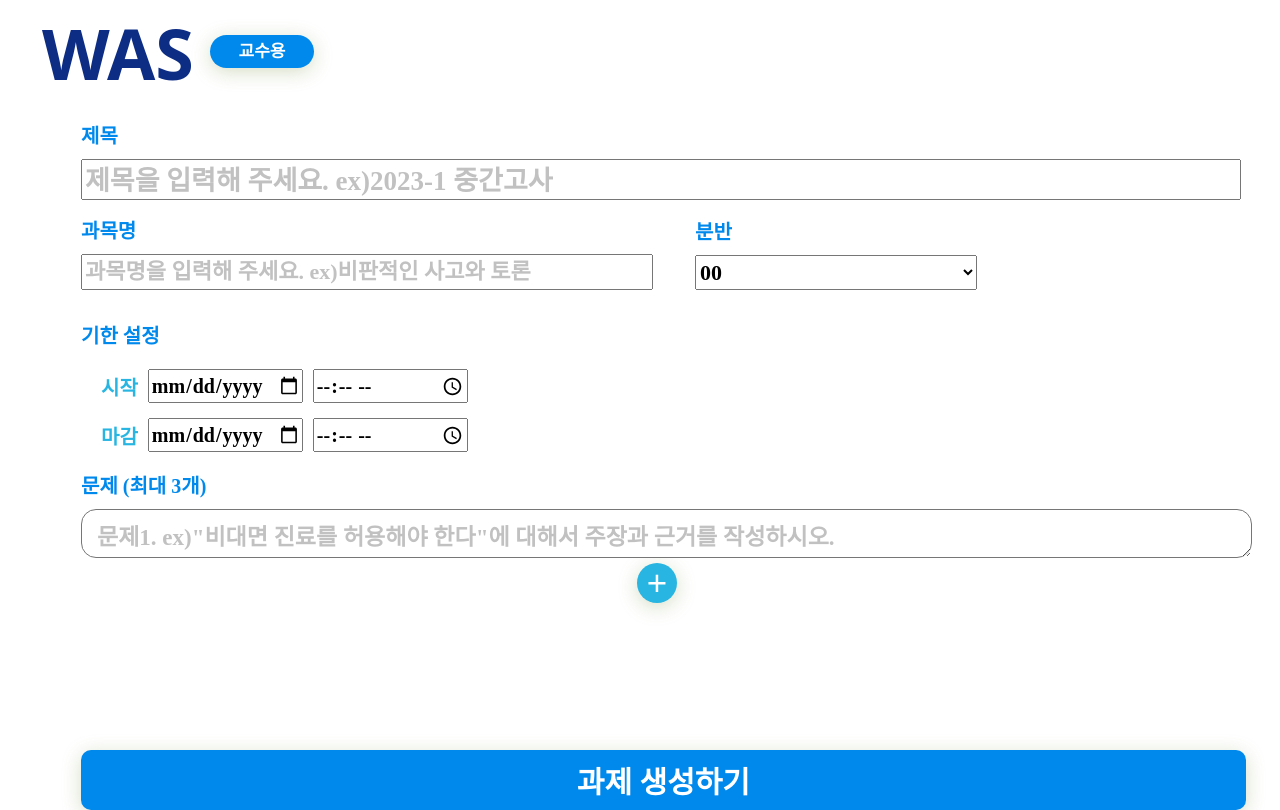
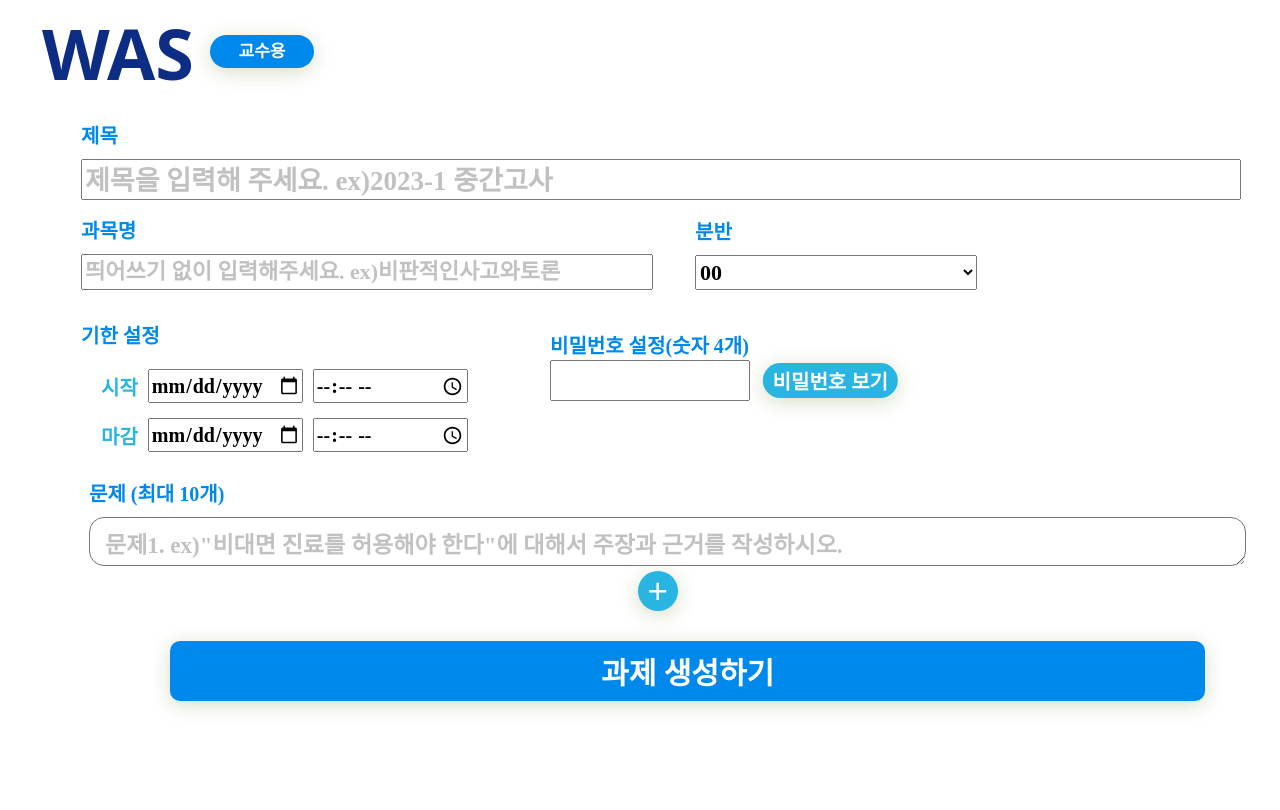
Before and after one commit to WAS-WritingAutomaticScoringAIService/WAS-Front, a React (Create React App) app: page /createtask in a window 1280 px wide. Built offline with nearby package versions, Linux system fonts and the light colour scheme.

Commit message:
feat:과제 생성 페이지 비밀번호 추가

```diff
--- a/src/pro/CreateTask.css
+++ b/src/pro/CreateTask.css
@@ -146,12 +146,62 @@
   }
 
 
+  .password {
+    position: absolute;
+    width: 30%;
+    max-width: 100%;
+    font-size: 20px;
+    font-family: 'Poppins';
+    font-style: normal;
+    font-weight: 700;
+    margin-top: 20px;
+    color: #0089ED;
+    top: 310px;
+    left: 550px;
+  }
+
+  .password input {
+    width: 50%;
+    height: 35px;
+    max-width: 100%;
+    font-size: 20px;
+    font-family: 'Poppins';
+    font-style: normal;
+    font-weight: 700;
+    margin-top: 10px;
+    position: absolute;
+    top: 20px;
+    left: 0;
+  }
+
+  .password button {
+    width: 35%;
+    height: 35px;
+    max-width: 100%;
+    font-size: 20px;
+    font-family: 'Poppins';
+    font-style: normal;
+    font-weight: 700;
+    margin-top: 10px;
+    position: absolute;
+    top: 23px;
+    left: 73%;
+    transform: translateX(-50%);
+    text-align: center;
+    background-color: #28B5E1;
+    box-shadow: 0px 4px 19px rgba(119, 147, 65, 0.3);
+    color: white;
+    border: none;
+    cursor: pointer;
+    border-radius: 20px;
+  }
+
+
 
   .questions {
-    position: absolute;
+    position: relative;
     width: 90%;
     max-width: 100%;
-    height: 65px;
     font-size: 20px;
     font-family: 'Poppins';
     font-style: normal;
@@ -159,7 +209,6 @@
     left: 81px;
     top: 470px;
     color: #0089ED;
-
   }
 
   .questions textarea {
@@ -177,7 +226,6 @@
     padding-top: 10px;
   }
 
-
   .questions textarea::placeholder {
     font-family: 'Poppins';
     font-style: normal;
@@ -185,9 +233,7 @@
     font-size: 23px;
     line-height: 35px;
     color: #C1C1C1;
-
   }
-
 
   .questions .plusbutton {
     display: flex;
@@ -205,15 +251,15 @@
     margin: 0 auto;
   }
 
-  .createbutton{
+  .createbutton {
     position: absolute;
     width: 91%;
     max-width: 100%;
     height: 65px;
     left: 81px;
-    top: 740px;
+    margin-top: 20px;
+  }
 
-  }
   .createbutton .submitbutton {
     width: 100%;
     height: 60px;
@@ -225,11 +271,9 @@
     margin-top: 10px;
     border-radius: 10px;
     text-align: center;
-    border-radius: 10px;
     background-color: #0089ED;
     box-shadow: 0px 4px 19px rgba(119, 147, 65, 0.3);
     color: white;
     border: none;
     cursor: pointer;
-
   }
--- a/src/pro/CreateTask.js
+++ b/src/pro/CreateTask.js
@@ -14,21 +14,36 @@ const CreateTask = () => {
     startTime: '',
     endDate: '',
     endTime: '',
+    password: '',
     questions: [''], // 배열로 문제 저장
   });
+
+  const [showPassword, setShowPassword] = useState(false);
 
   //입력창에 변경되는 값들을 처리
   const handleInputChange = (e) => {
     const { name, value } = e.target;
-    setFormData({
-      ...formData,
-      [name]: value,
-    });
+
+    if (name === 'password' && /^\d{0,4}$/.test(value)) {
+      setFormData({
+        ...formData,
+        [name]: value,
+      });
+    } else if (name !== 'password') {
+      setFormData({
+        ...formData,
+        [name]: value,
+      });
+    }
+  };
+
+  const togglePasswordVisibility = () => {
+    setShowPassword(!showPassword);
   };
 
   //새로운 문제 플러스버튼 클릭 시 추가
   const handleAddQuestion = () => {
-    if (formData.questions.length < 3){
+    if (formData.questions.length < 10){
       setFormData({
         ...formData,
         questions: [...formData.questions, ''],
@@ -83,7 +98,7 @@ const CreateTask = () => {
               name="subject"
               value={formData.subject}
               onChange={handleInputChange}
-              placeholder='과목명을 입력해 주세요. ex)비판적인 사고와 토론'
+              placeholder='띄어쓰기 없이 입력해주세요. ex)비판적인사고와토론'
             />
           </div>
 
@@ -147,8 +162,23 @@ const CreateTask = () => {
           </div>
         </div>
 
+        <div className='password'>
+          <label htmlFor='password'>비밀번호 설정(숫자 4개)</label>
+          <input
+            type={showPassword ? 'text' : 'password'}
+            id ="password"
+            name="password"
+            value={formData.password}
+            onChange={handleInputChange}
+            maxLength="4"
+          />
+          <button type="button" onClick={togglePasswordVisibility}>
+            비밀번호 {showPassword ? '숨기기' : '보기'}
+          </button>
+        </div>
+
         <div className='questions'>
-          <label htmlFor="question">문제 (최대 3개)</label>
+          <label htmlFor="question">문제 (최대 10개)</label>
           {formData.questions.map((question, index) => (
             <div key={index}>
               <textarea
@@ -161,11 +191,11 @@ const CreateTask = () => {
             </div>
           ))}
           <button type="button"className="plusbutton" onClick={handleAddQuestion}>+</button>
+          <div className='createbutton'>
+            <button type="submit" className="submitbutton">과제 생성하기</button>
+          </div>
         </div>
 
-      <div className='createbutton'>
-        <button type="submit" className="submitbutton">과제 생성하기</button>
-      </div>
       </form>
     </div>
   );
```
